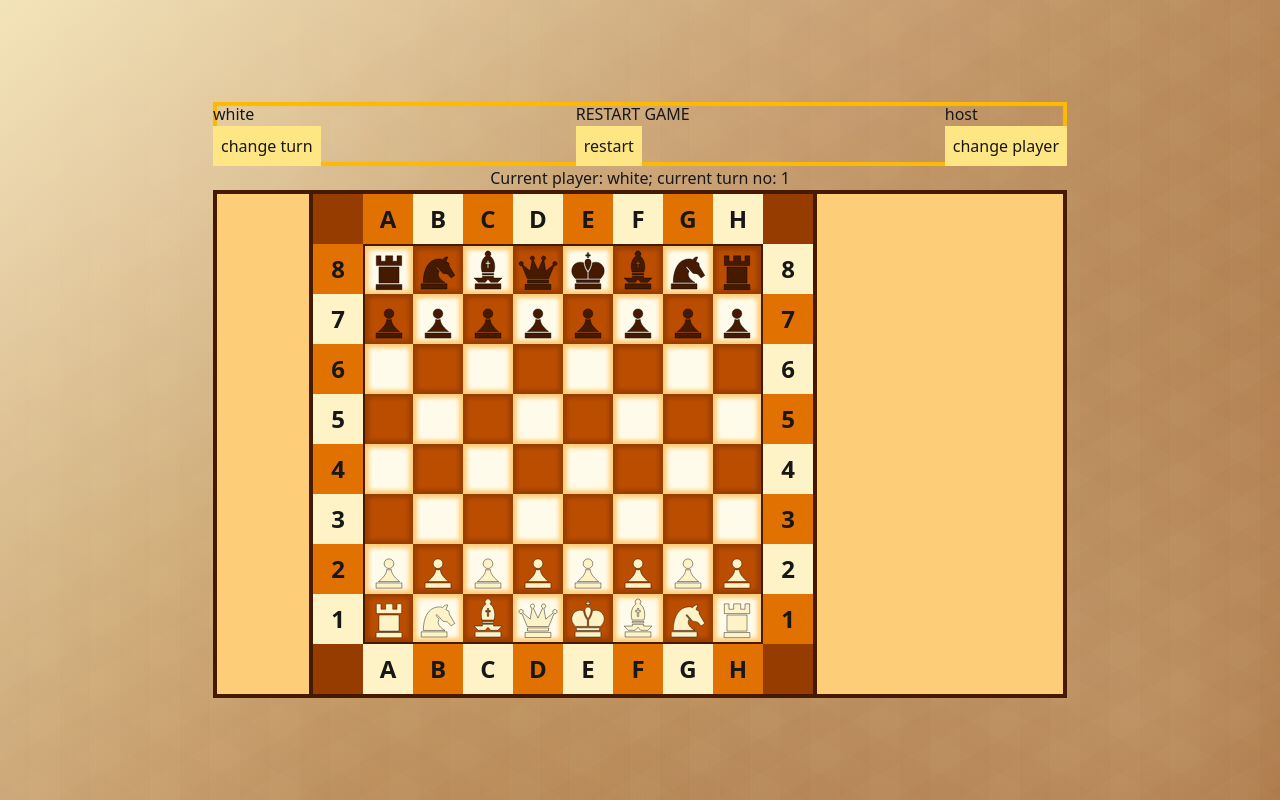
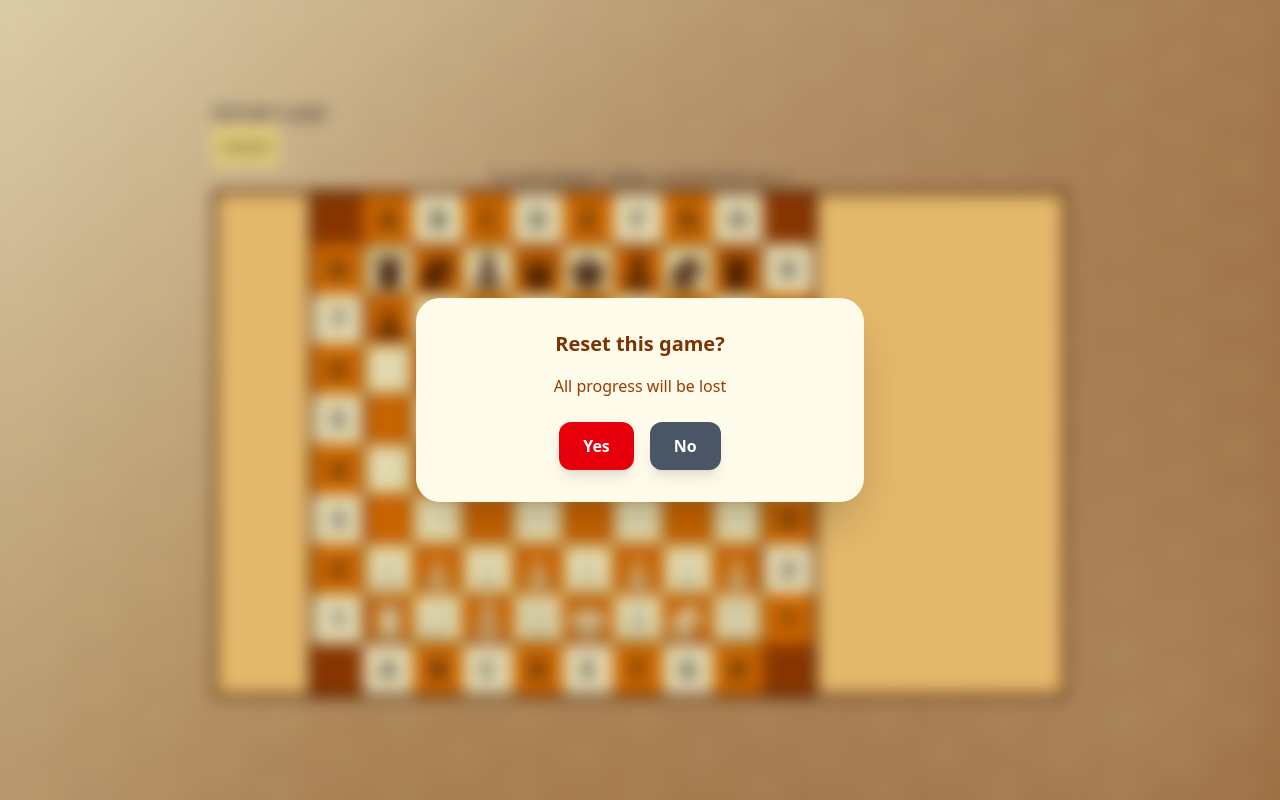
Before and after one commit to ShilkovKonst/logic-games-lounge, a Next.js app: page / in a window 1280 px wide. Both pictures are taken after a click on the button "restart". Built offline with nearby package versions, Linux system fonts and the light colour scheme.

Commit message:
Refactor chess components: update styles in globals.css, enhance Cell and LogBlock logic, and add ConfirmationBox for game reset confirmation

```diff
--- a/src/app/globals.css
+++ b/src/app/globals.css
@@ -16,21 +16,14 @@
   :root {
     --background: #ffffff;
     --foreground: #171717;
-    --blur-radius: 0px;
-    --blur-radius-cell: 2px;
-    --offset-x-pos: 2px;
-    --offset-y-pos: 2px;
-    --offset-x-neg: -2px;
-    --offset-y-neg: -2px;
+    --blur-radius: 1px;
+    --blur-radius-cell: 3px;
+    --offset-x-pos: 3px;
+    --offset-y-pos: 3px;
+    --offset-x-neg: -3px;
+    --offset-y-neg: -3px;
   }
 }
-
-/* @theme inline {
-  --color-background: var(--background);
-  --color-foreground: var(--foreground);
-  --font-sans: var(--font-geist-sans);
-  --font-mono: var(--font-geist-mono);
-} */
 
 @theme {
   --color-amber-150: #fecd77;
@@ -38,17 +31,17 @@
   --spacing-70: 17.5rem;
 
   --inset-shadow-cell-amberdark: inset var(--offset-x-pos) var(--offset-y-pos)
-      var(--blur-radius-cell) var(--color-amber-800),
+      var(--blur-radius-cell) var(--color-amber-700),
     inset var(--offset-x-neg) var(--offset-y-neg) var(--blur-radius-cell)
-      var(--color-amber-800);
+      var(--color-amber-700);
   --inset-shadow-cell-ambermedium: inset var(--offset-x-pos) var(--offset-y-pos)
       var(--blur-radius-cell) var(--color-amber-400),
     inset var(--offset-x-neg) var(--offset-y-neg) var(--blur-radius-cell)
       var(--color-amber-400);
   --inset-shadow-cell-amberlight: inset var(--offset-x-pos) var(--offset-y-pos)
-      var(--blur-radius-cell) var(--color-amber-150),
+      var(--blur-radius-cell) var(--color-amber-200),
     inset var(--offset-x-neg) var(--offset-y-neg) var(--blur-radius-cell)
-      var(--color-amber-150);
+      var(--color-amber-200);
 
   --inset-shadow-log-amberdark: inset 2px 2px 2px var(--color-amber-800),
     inset -2px -2px 2px var(--color-amber-800);
@@ -62,7 +55,7 @@
     inset var(--offset-x-neg) var(--offset-y-neg) var(--blur-radius)
       var(--color-amber-400);
   --inset-shadow-select-danger: inset var(--offset-x-pos) var(--offset-y-pos)
-      var(--blur-radius) var(--color-red-400),
+      var(--blur-radius) var(--color-red-500),
     inset var(--offset-x-neg) var(--offset-y-neg) var(--blur-radius)
       var(--color-red-500);
   --inset-shadow-select-hover: inset var(--offset-x-pos) var(--offset-y-pos)
@@ -103,25 +96,6 @@ body {
   font-family: Arial, Helvetica, sans-serif;
   min-width: 640px;
 }
-
-/* .cell::before {
-  content: "";
-  width: inherit;
-  height: inherit;
-  position: absolute;
-  background: repeating-linear-gradient(
-      45deg,
-      rgba(212, 175, 55, 0.2) 0 6px,
-      transparent 6px 12px
-    ),
-    repeating-linear-gradient(
-      -45deg,
-      rgba(139, 69, 19, 0.2) 0 8px,
-      transparent 8px 16px
-    );
-  filter: blur(5px);
-  z-index: 5;
-} */
 
 .bg-hexagon {
   background: radial-gradient(
--- a/src/components/chess/Cell.tsx
+++ b/src/components/chess/Cell.tsx
@@ -50,7 +50,7 @@ const Cell: React.FC<CellProps> = ({ cell, state, gameType }) => {
       ? "inset-shadow-cell-amberdark"
       : "inset-shadow-cell-amberlight";
   const cellBgStyle = `${
-    (cell.row + cell.col) % 2 === 1 ? "bg-amber-700" : "bg-amber-50"
+    (cell.row + cell.col) % 2 === 1 ? "bg-amber-600" : "bg-amber-100"
   }`;
   const borderStyle = `${cell.row === 0 ? `border-t-2` : ""}${
     cell.row === 7 ? "border-b-2" : ""
@@ -76,7 +76,7 @@ const Cell: React.FC<CellProps> = ({ cell, state, gameType }) => {
         piece.color === currentTurn &&
         piece.id !== selectedPiece?.id &&
         "hover:inset-shadow-select-hover"
-      } relative flex justify-center items-center h-[44px] w-[44px] md:h-[50px] md:w-[50px] ${finaShadowlStyle} ${cellBgStyle} ${borderStyle} box-border border-amber-950 transition duration-200 ease-in-out`}
+      } relative flex justify-center items-center h-[44px] w-[44px] md:h-[50px] md:w-[50px] ${finaShadowlStyle} ${cellBgStyle} ${borderStyle} box-border border-amber-950 transition duration-100 ease-in-out`}
     >
       {isExchange && selectedPiece?.cell.id === cell.id && (
         <PiecesToExchange state={state} />
--- a/src/components/chess/Chess.tsx
+++ b/src/components/chess/Chess.tsx
@@ -8,12 +8,13 @@ import {
 } from "@/lib/chess-engine/types";
 import Board from "./Board";
 import { usePlayerState } from "@/context/PlayerStateContext";
-import { useEffect, useReducer } from "react";
+import { useEffect, useReducer, useRef, useState } from "react";
 import { populateBoard } from "@/lib/chess-engine/utils/populateBoard";
 import { getAllActiveMoveSets } from "@/lib/chess-engine/moveSets/getAllActiveMoveSets";
 import TakenPiecesBlock from "./TakenPiecesBlock";
 import LogBlock from "./LogBlock";
 import { blankTurn, gameReducer } from "@/reducer/chessReducer";
+import ConfirmationBox from "./ConfirmationBox";
 
 type ChessProps = {
   gameType: GameType;
@@ -22,6 +23,7 @@ type ChessProps = {
   pieces: PieceType[];
   plState: PlayerState | null;
 };
+
 const Chess: React.FC<ChessProps> = ({
   gameType,
   currentTurn,
@@ -30,6 +32,7 @@ const Chess: React.FC<ChessProps> = ({
   plState,
 }) => {
   const { playerState, setPlayerState } = usePlayerState();
+  const [isReset, setIsReset] = useState<boolean>(false);
 
   const [state, dispatch] = useReducer(gameReducer, {
     currentBoardState: pieces,
@@ -41,6 +44,16 @@ const Chess: React.FC<ChessProps> = ({
     isExchange: false,
   });
 
+  const handleClick = () => {
+    dispatch({
+      type: "INIT",
+      payload: {
+        currentTurn: "white",
+        pieces: populateBoard("white"),
+      },
+    });
+  };
+
   useEffect(() => {
     if (state.currentBoardState.length > 0)
       getAllActiveMoveSets(state.currentTurn, state.currentBoardState);
@@ -48,8 +61,19 @@ const Chess: React.FC<ChessProps> = ({
 
   return (
     <>
-      <div className="w-full flex justify-between inset-shadow-select-safe">
-        <div>
+      <div className="relative w-full flex justify-between bg-cell-dark">
+        {isReset && (
+          <ConfirmationBox
+            setIsReset={setIsReset}
+            turn={state.turnDetails}
+            confirmClick={handleClick}
+            title="Reset this game?"
+            message="All progress will be lost"
+            confirmText="Yes"
+            cancelText="No"
+          />
+        )}
+        {/* <div>
           <div>{state.currentTurn}</div>
           <button
             className="p-2 bg-amber-200"
@@ -62,25 +86,21 @@ const Chess: React.FC<ChessProps> = ({
           >
             change turn
           </button>
-        </div>
+        </div> */}
         <div>
           <div>RESTART GAME</div>
           <button
             className="p-2 bg-amber-200"
             onClick={() => {
-              dispatch({
-                type: "INIT",
-                payload: {
-                  currentTurn: "white",
-                  pieces: populateBoard("white"),
-                },
-              });
+              console.log("test");
+              setIsReset((prev) => !prev);
+              console.log(isReset);
             }}
           >
             restart
           </button>
         </div>
-        <div>
+        {/* <div>
           <div>{playerState.type}</div>
           <button
             className="p-2 bg-amber-200"
@@ -94,7 +114,7 @@ const Chess: React.FC<ChessProps> = ({
           >
             change player
           </button>
-        </div>
+        </div> */}
       </div>
       <div className="w-full flex justify-center items-center">
         Current player: {state.currentTurn}; current turn no:{" "}
@@ -102,7 +122,7 @@ const Chess: React.FC<ChessProps> = ({
       </div>
 
       <div
-        className={`flex flex-row flex-wrap w-[488px] md:w-[760px] lg:w-auto lg:flex-nowrap`}
+        className={`flex flex-row flex-wrap w-[440px] md:w-[760px] lg:w-auto lg:flex-nowrap`}
       >
         <TakenPiecesBlock state={state} />
         <Board state={state} dispatch={dispatch} gameType={gameType} />
--- /dev/null
+++ b/src/components/chess/ConfirmationBox.tsx
@@ -0,0 +1,79 @@
+import { TurnDetails } from "@/lib/chess-engine/types";
+import { Dispatch, MouseEvent, SetStateAction, TouchEvent } from "react";
+
+type ConfirmationBoxProps = {
+  setIsReset: Dispatch<SetStateAction<boolean>>;
+  turn: TurnDetails;
+  confirmClick: (turn: TurnDetails) => void;
+  title: string;
+  message: string;
+  confirmText: string;
+  cancelText: string;
+};
+
+const ConfirmationBox: React.FC<ConfirmationBoxProps> = ({
+  setIsReset,
+  turn,
+  confirmClick,
+  title,
+  message,
+  confirmText,
+  cancelText,
+}) => {
+  const handleClick = (e: MouseEvent | TouchEvent) => {
+    const target = e.target as HTMLElement;
+    const foreground = target.closest("#foreground");
+    const cancel = target.closest("#cancel-button");
+    const confirm = target.closest("#confirm-button");
+    const body = target.closest("#body");
+
+    if (confirm) {
+      confirmClick(turn);
+      setIsReset(false);
+      return;
+    }
+    if (cancel) {
+      setIsReset(false);
+      return;
+    }
+    if (body) {
+      return;
+    }
+    if (foreground) {
+      setIsReset(false);
+      return;
+    }
+  };
+
+  return (
+    <div
+      id="foreground"
+      onClick={(e) => handleClick(e)}
+      className="fixed inset-0 bg-black/10 backdrop-blur-sm z-50 flex items-center justify-center"
+    >
+      <div
+        id="body"
+        className="bg-amber-50 bg-opacity-95 rounded-3xl p-8 text-center shadow-2xl max-w-md w-11/12 mx-4"
+      >
+        <h3 className="text-xl font-semibold text-amber-900 mb-4">{title}</h3>
+        <p className="text-amber-800 mb-6">{message}</p>
+        <div className="flex gap-4 justify-center">
+          <button
+            id="confirm-button"
+            className="px-6 py-3 bg-red-600 text-white rounded-xl font-semibold hover:bg-red-700 transform hover:-translate-y-1 transition-all duration-300 shadow-lg"
+          >
+            {confirmText}
+          </button>
+          <button
+            id="cancel-button"
+            className="px-6 py-3 bg-gray-600 text-white rounded-xl font-semibold hover:bg-gray-700 transform hover:-translate-y-1 transition-all duration-300 shadow-lg"
+          >
+            {cancelText}
+          </button>
+        </div>
+      </div>
+    </div>
+  );
+};
+
+export default ConfirmationBox;
```
Also changed, not shown: src/components/chess/LogBlock.tsx (+35 -53 lines).
